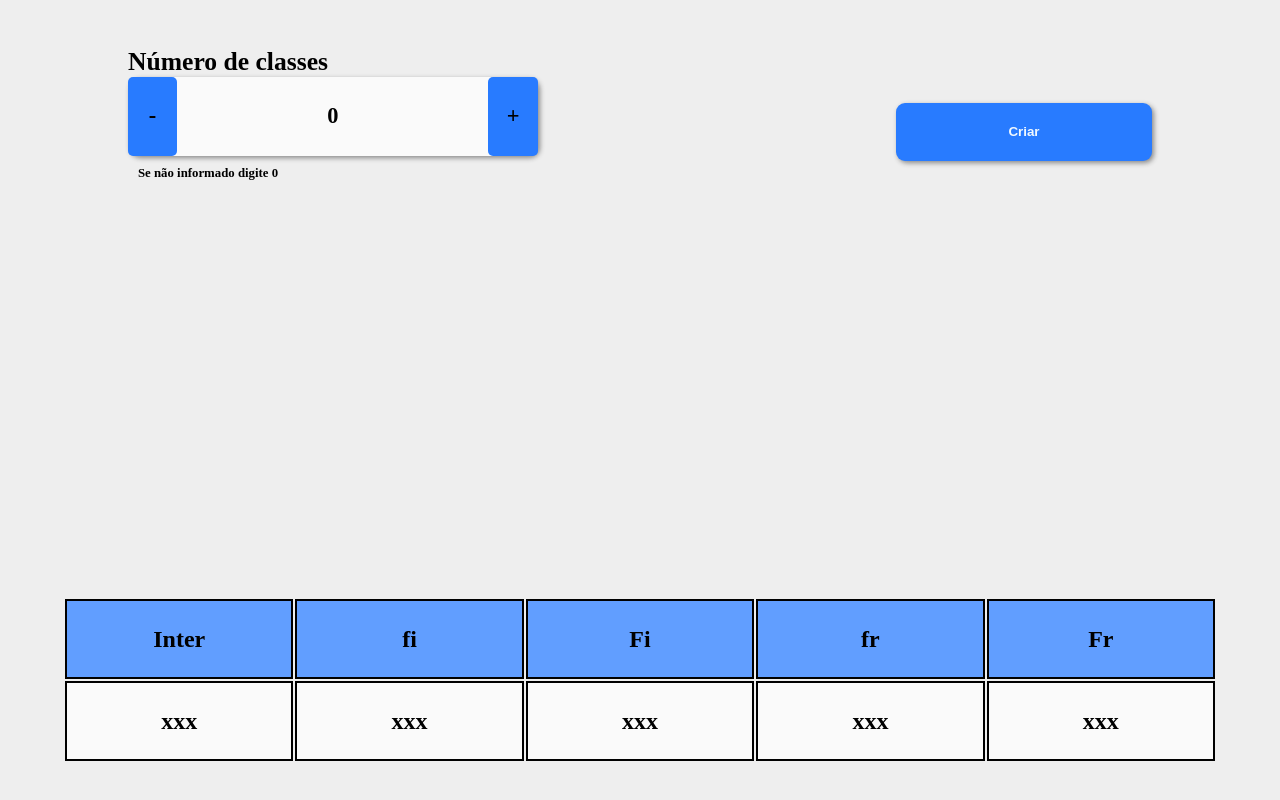
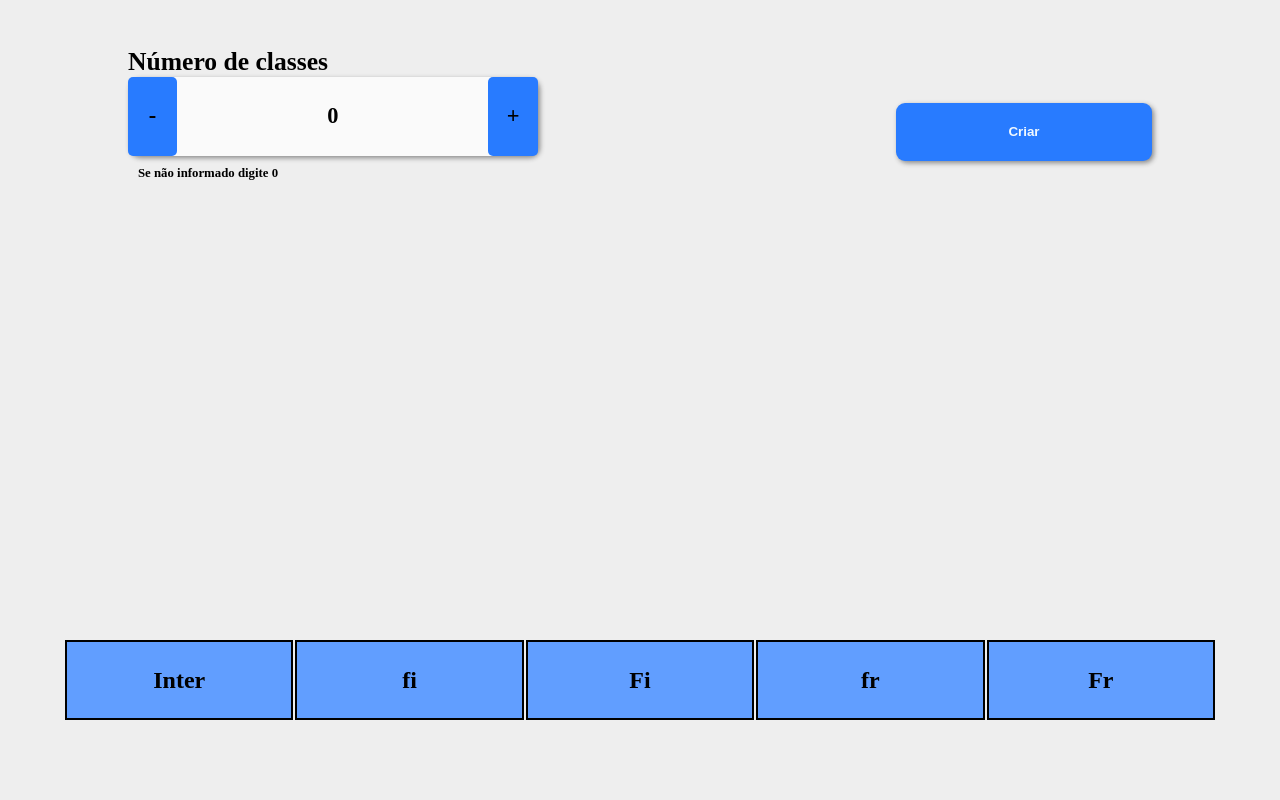
Before and after one commit to EricFMaia/Projeto-tabela, a plain HTML site: page index.html in a window 1280 px wide. Shown: the part 520-1320 px from the top of the page. Drawn offline with Linux system fonts and the light colour scheme.

Commit message:
corrigindo a tabela e criando um id para botão e para a tabela

```diff
--- a/index.html
+++ b/index.html
@@ -25,21 +25,16 @@
                 </div>
                     <h4>Se não informado digite 0</h4>
             </div>
-            <button class="info-class__btn--create" type="button">Criar</button>
+            <button id="btnButton" class="info-class__btn--create" type="button">Criar</button>
         </section>
     </header>
     <section class="table">
-        <div class="table__grid">
+        <div class="table__grid" id="tableGrid">
             <div class="cell top-cell ">Inter</div>
             <div class="cell top-cell ">fi</div>
             <div class="cell top-cell ">Fi</div>
             <div class="cell top-cell ">fr</div>
             <div class="cell top-cell ">Fr</div>
-            <div class="cell ">xxx</div>
-            <div class="cell ">xxx</div>
-            <div class="cell ">xxx</div>
-            <div class="cell ">xxx</div>
-            <div class="cell ">xxx</div>
         </div>
     </section>
 </body>
```
